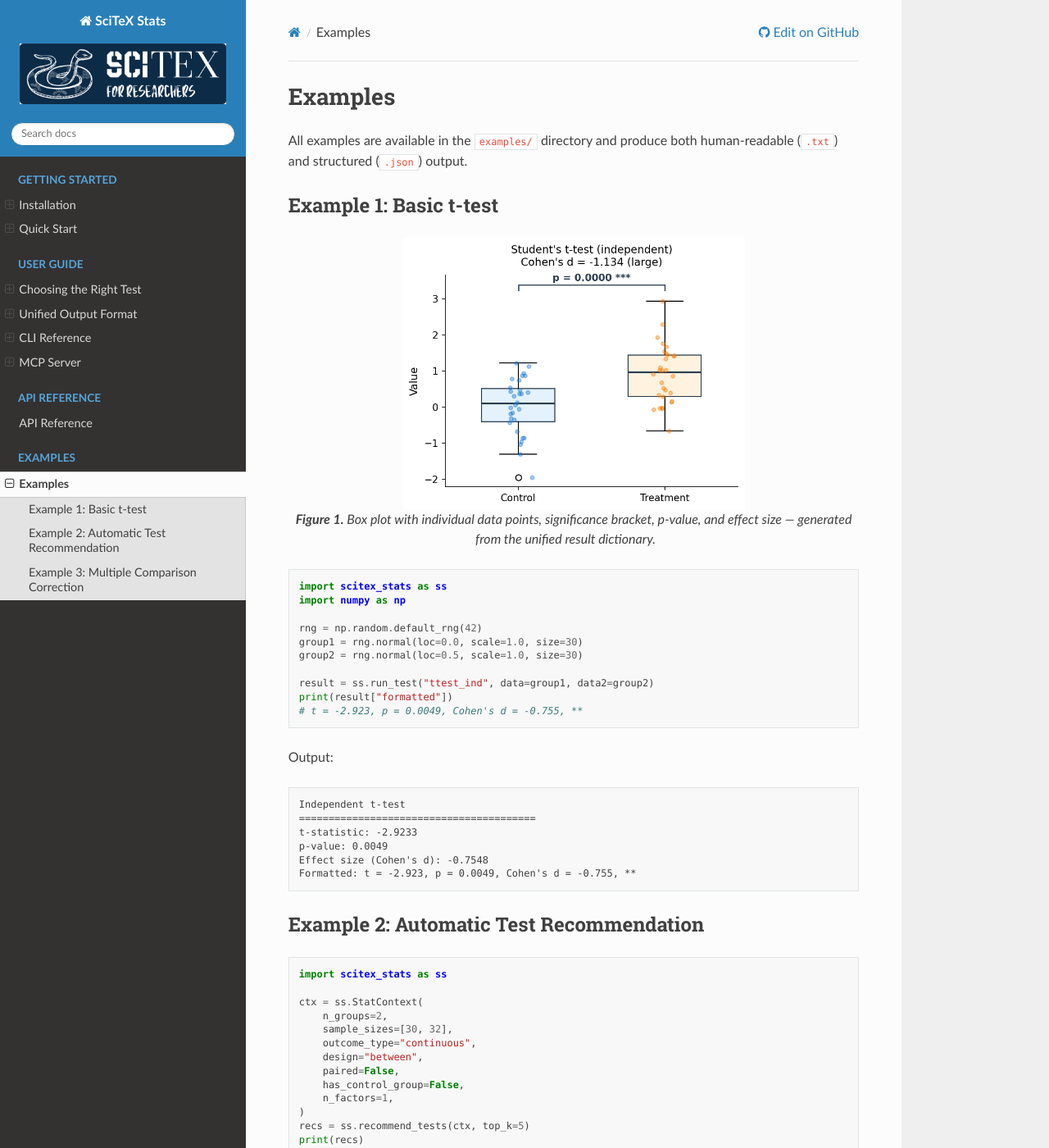
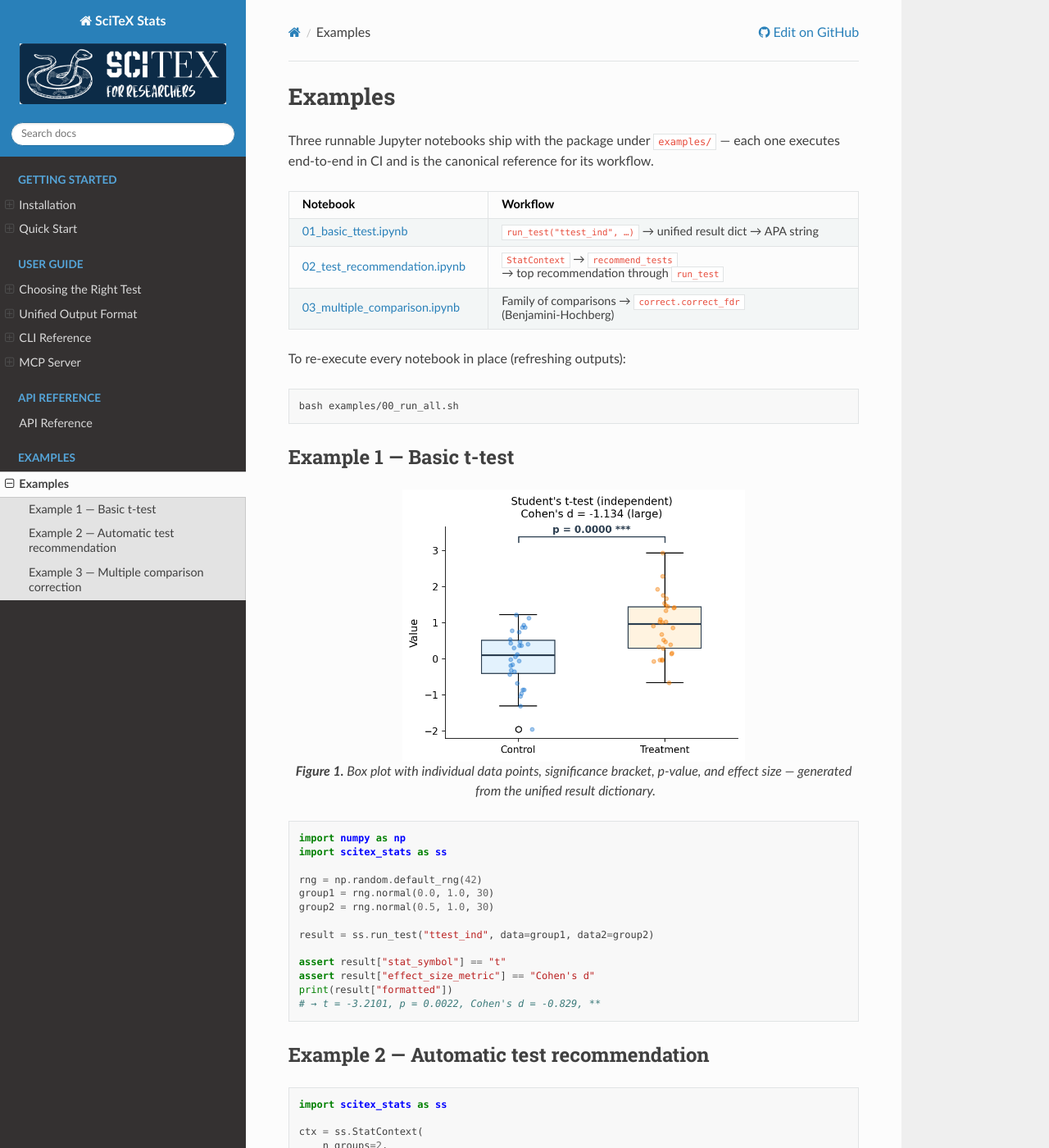
Before and after one commit to ywatanabe1989/scitex-stats, a Sphinx documentation site: the page built from docs/sphinx/examples.rst, in a window 1280 px wide and 1400 px high. Shown: the whole window at 82% size. Built offline with Sphinx 7.4.7 and the Read the Docs theme 3.1.0, drawn with Linux system fonts in a browser that asks for light colours; some of the changed text lies outside the part shown.

Commit message:
docs(sphinx): refresh examples.rst — point at .ipynb notebooks
The Sphinx examples page still described the old script-style examples
(`.py` files + `.txt` / `.json` output dumps). After the examples
conversion to Jupyter notebooks, the page was misleading: it still
referenced output formats that no longer exist.

Replaced with a notebook-first layout matching the README:

- Three-row table at the top linking each `.ipynb` on GitHub with a
  one-line workflow summary.
- The `bash examples/00_run_all.sh` re-execute command.
- Three per-example code snippets refreshed to use the self-contained
  forms from the notebooks (rng-seeded data, assertions, brief
  expected-output comment).
- Dropped stale "Output:" text blocks that hard-coded run-specific
  numerics.

Sphinx still builds clean (66 pre-existing docutils warnings on
numbered References targets are upstream-style choices, not new
regressions).

Co-Authored-By: Claude Opus 4.7 (1M context) <noreply@anthropic.com>

```diff
--- a/docs/sphinx/examples.rst
+++ b/docs/sphinx/examples.rst
@@ -1,47 +1,60 @@
 Examples
 ========
 
-All examples are available in the ``examples/`` directory and produce both
-human-readable (``.txt``) and structured (``.json``) output.
+Three runnable Jupyter notebooks ship with the package under
+``examples/`` — each one executes end-to-end in CI and is the
+canonical reference for its workflow.
 
-Example 1: Basic t-test
-------------------------
+.. list-table::
+   :header-rows: 1
+   :widths: 35 65
+
+   * - Notebook
+     - Workflow
+   * - `01_basic_ttest.ipynb <https://github.com/ywatanabe1989/scitex-stats/blob/develop/examples/01_basic_ttest.ipynb>`__
+     - ``run_test("ttest_ind", …)`` → unified result dict → APA string
+   * - `02_test_recommendation.ipynb <https://github.com/ywatanabe1989/scitex-stats/blob/develop/examples/02_test_recommendation.ipynb>`__
+     - ``StatContext`` → ``recommend_tests`` → top recommendation through ``run_test``
+   * - `03_multiple_comparison.ipynb <https://github.com/ywatanabe1989/scitex-stats/blob/develop/examples/03_multiple_comparison.ipynb>`__
+     - Family of comparisons → ``correct.correct_fdr`` (Benjamini-Hochberg)
+
+To re-execute every notebook in place (refreshing outputs):
+
+.. code-block:: bash
+
+   bash examples/00_run_all.sh
+
+
+Example 1 — Basic t-test
+-------------------------
 
 .. figure:: _static/example_ttest_figure.png
    :alt: Example t-test visualization
    :align: center
    :width: 60%
 
-   **Figure 1.** Box plot with individual data points, significance bracket, p-value,
-   and effect size — generated from the unified result dictionary.
+   **Figure 1.** Box plot with individual data points, significance bracket,
+   p-value, and effect size — generated from the unified result dictionary.
 
 .. code-block:: python
 
+   import numpy as np
    import scitex_stats as ss
-   import numpy as np
 
    rng = np.random.default_rng(42)
-   group1 = rng.normal(loc=0.0, scale=1.0, size=30)
-   group2 = rng.normal(loc=0.5, scale=1.0, size=30)
+   group1 = rng.normal(0.0, 1.0, 30)
+   group2 = rng.normal(0.5, 1.0, 30)
 
    result = ss.run_test("ttest_ind", data=group1, data2=group2)
+
+   assert result["stat_symbol"] == "t"
+   assert result["effect_size_metric"] == "Cohen's d"
    print(result["formatted"])
-   # t = -2.923, p = 0.0049, Cohen's d = -0.755, **
-
-Output:
-
-.. code-block:: text
-
-   Independent t-test
-   ========================================
-   t-statistic: -2.9233
-   p-value: 0.0049
-   Effect size (Cohen's d): -0.7548
-   Formatted: t = -2.923, p = 0.0049, Cohen's d = -0.755, **
+   # → t = -3.2101, p = 0.0022, Cohen's d = -0.829, **
 
 
-Example 2: Automatic Test Recommendation
------------------------------------------
+Example 2 — Automatic test recommendation
+------------------------------------------
 
 .. code-block:: python
 
@@ -49,29 +62,16 @@ Example 2: Automatic Test Recommendation
 
    ctx = ss.StatContext(
        n_groups=2,
-       sample_sizes=[30, 32],
+       sample_sizes=[30, 30],
        outcome_type="continuous",
        design="between",
        paired=False,
-       has_control_group=False,
-       n_factors=1,
    )
-   recs = ss.recommend_tests(ctx, top_k=5)
-   print(recs)
-   # ['brunner_munzel', 'ttest_ind', 'mannwhitneyu']
-
-Output:
-
-.. code-block:: text
-
-   Test Recommendations
-   ========================================
-     1. brunner_munzel
-     2. ttest_ind
-     3. mannwhitneyu
+   ss.recommend_tests(ctx, top_k=3)
+   # → ['ttest_ind', 'welch_t', 'brunner_munzel']
 
 
-Example 3: Multiple Comparison Correction
+Example 3 — Multiple comparison correction
 -------------------------------------------
 
 .. code-block:: python
@@ -79,27 +79,13 @@ Example 3: Multiple Comparison Correction
    from scitex_stats import correct
 
    results = [
-       {"pvalue": 0.01, "var_x": "A", "var_y": "B"},
-       {"pvalue": 0.04, "var_x": "A", "var_y": "C"},
-       {"pvalue": 0.03, "var_x": "A", "var_y": "D"},
-       {"pvalue": 0.20, "var_x": "B", "var_y": "C"},
+       {"pvalue": 0.010, "var_x": "A", "var_y": "B"},
+       {"pvalue": 0.040, "var_x": "A", "var_y": "C"},
+       {"pvalue": 0.030, "var_x": "A", "var_y": "D"},
+       {"pvalue": 0.200, "var_x": "B", "var_y": "C"},
        {"pvalue": 0.005, "var_x": "B", "var_y": "D"},
-       {"pvalue": 0.08, "var_x": "C", "var_y": "D"},
+       {"pvalue": 0.080, "var_x": "C", "var_y": "D"},
    ]
 
    corrected = correct.correct_fdr(results, alpha=0.05, method="bh")
-
-Output:
-
-.. code-block:: text
-
-   Multiple Comparison Correction (FDR-BH)
-   ==================================================
-   Comparison   Original   Adjusted   Rejected
-   ---------------------------------------------
-          AvB     0.0100     0.0300        Yes
-          AvC     0.0400     0.0600         No
-          AvD     0.0300     0.0600         No
-          BvC     0.2000     0.2000         No
-          BvD     0.0050     0.0300        Yes
-          CvD     0.0800     0.0960         No
+   # → BH-adjusted p-values + rejection mask + α_adjusted per comparison
```
